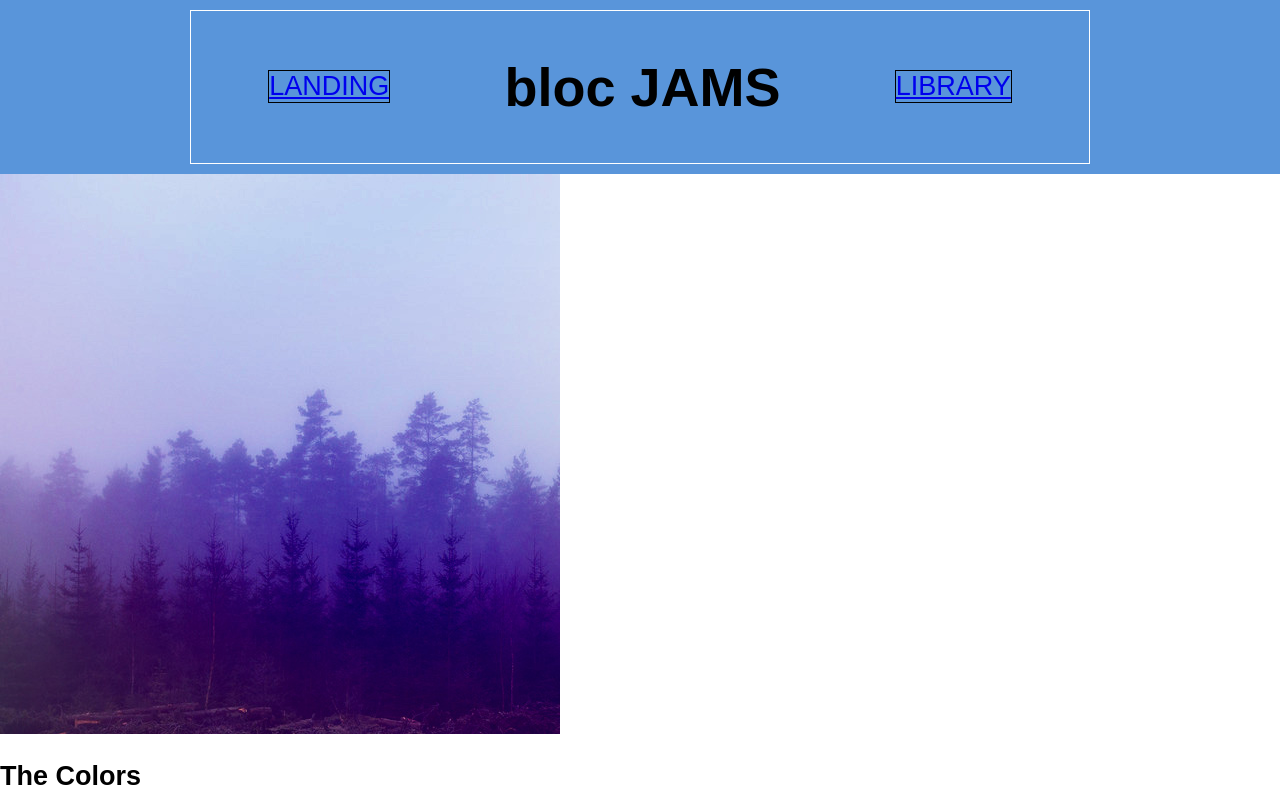
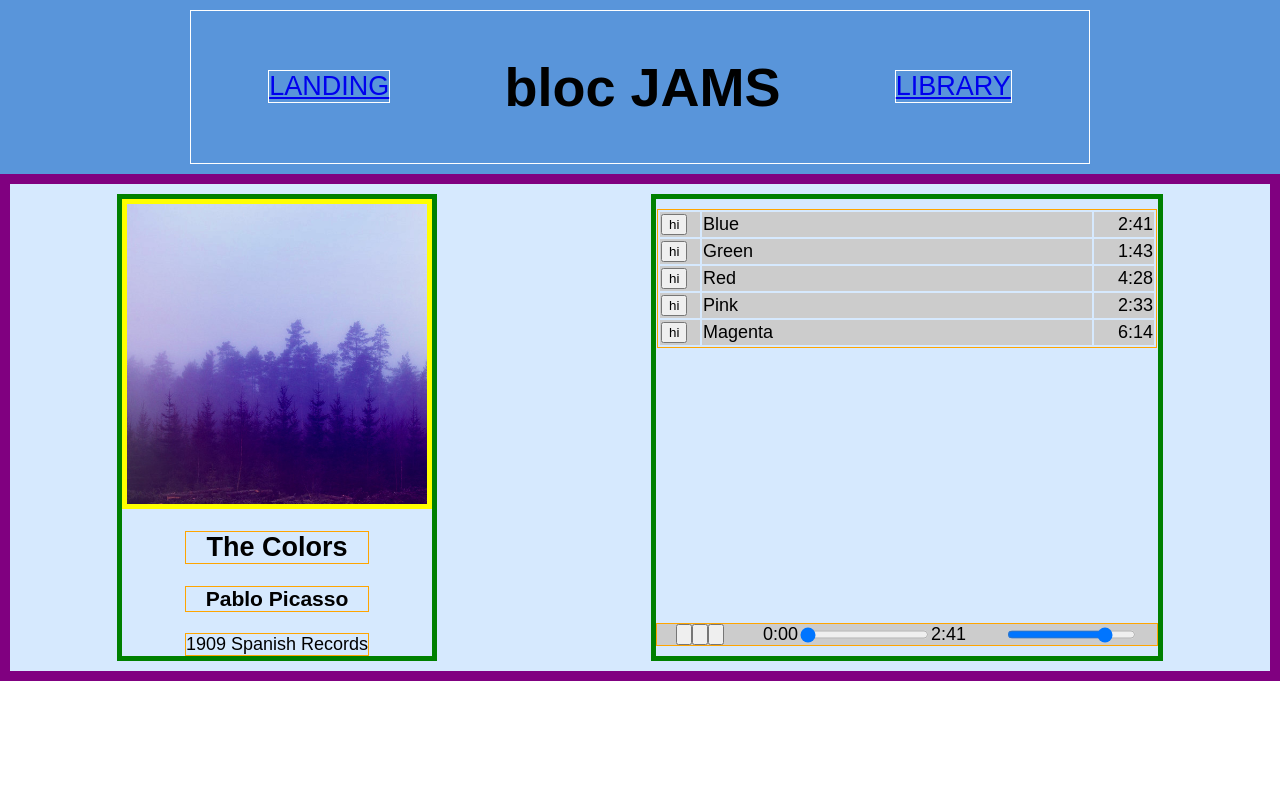
Before and after one commit to andyprickett/bloc-jams-react, a React (Create React App) app: page /album/the-colors in a window 1280 px wide. Shown: the top 800 px of the page. Built offline with nearby package versions, Linux system fonts and the light colour scheme; the HTML template or start-up script is replaced by a standard one.

Commit message:
Save work

```diff
--- a/src/App.css
+++ b/src/App.css
@@ -21,7 +21,7 @@ nav {
 }
 
 .nav-links {
-  border: 1px solid black;
+  border: 1px solid #FFFFFF;
   font-size: 1.5em;
 }
 
@@ -29,8 +29,105 @@ h1 {
   font-size: 3em;
 }
 
-.landing {
+.landing, .library {
   background-color: #D6E9FE;
+  display: flex;
+  flex-direction:column;
+}
+
+.hero-title {
+  border: 10px solid red;
+  display: flex;
+  justify-content: center;
+  align-items: center;
+  height: 100px;
+}
+
+.selling-points, .albums {
+  border: 10px solid purple;
+  display: flex;
+  flex-direction: column;
+  align-items: center;
+}
+
+.album-player {
+  border: 10px solid purple;
+  background-color: #D6E9FE;
+  display: flex;
+  justify-content: space-around;
+}
+
+.point, .album, #album-info {
+  border: 5px solid green;
+  display: flex;
+  flex-direction: column;
+  align-items: center;
+  margin: 10px 0;
+}
+
+#songlist-and-player {
+  border: 5px solid green;
+  display: flex;
+  flex-direction: column;
+  align-items: center;
+  justify-content: space-between;
+  margin: 10px 0;
+}
+
+.point-title,
+.point-description,
+.album-title,
+#album-title,
+.album-artist,
+.artist,
+.album-song-count,
+#release-info {
+  border: 1px solid orange;
   display: flex;
   justify-content: center;
 }
+
+.album-cover {
+  border: 5px solid yellow;
+  width: 300px;
+}
+
+#song-table {
+  display: flex;
+}
+#song-list, .player-bar {
+  border: 1px solid orange;
+  width: 500px;
+  margin: 10px 0;
+}
+
+#song-number-column,
+#song-title-column,
+#song-duration-column,
+.player-bar {
+  background: #CCC;
+}
+
+#song-number-column {
+  width: 40px;
+}
+
+#song-duration-column {
+  width: 60px;
+}
+
+.song {
+  height: 25px;
+}
+.song-duration {
+  text-align: right;
+}
+
+.player-bar {
+  display: flex;
+  justify-content: space-around;
+}
+
+#buttons, #time-control, #volume-control {
+  display: flex;
+}
--- a/src/components/Album.js
+++ b/src/components/Album.js
@@ -16,7 +16,8 @@ class Album extends Component {
       currentTime: 0,
       duration: album.songs[0].duration,
       isPlaying: false,
-      volume: 0.8
+      volume: 0.8,
+      button: "hi"
     };
 
     this.audioElement = document.createElement('audio');
@@ -74,6 +75,16 @@ class Album extends Component {
     }
   }
 
+  handleMouseOver() {
+    const buttonElement = <span className="ion-play"></span>;
+    this.setState({ button: buttonElement });
+  }
+
+  handleMouseOut(index) {
+    const buttonElement = <span className="song-number">{index + 1}</span>;
+    this.setState({ button: buttonElement });
+   }
+
   handlePrevClick() {
     const currentIndex = this.state.album.songs.findIndex(song => this.state.currentSong === song);
     const newIndex = Math.max(0, currentIndex - 1);
@@ -116,17 +127,25 @@ class Album extends Component {
     return `${minutes}:${seconds}`;
   }
 
+  //<span className="song-number">{index + 1}</span>
+  //<span className="ion-play"></span>
+  //<span className="ion-pause"></span>
+
   render() {
     return (
-      <section className="album">
+      <div className="album-player">
+
         <section id="album-info">
-          <img id="album-cover-art" src={this.state.album.albumCover} />
+          <img className="album-cover" src={this.state.album.albumCover} alt={this.state.album.title} />
           <div className="album-details">
             <h2 id="album-title">{this.state.album.title}</h2>
             <h3 className="artist">{this.state.album.artist}</h3>
             <div id="release-info">{this.state.album.releaseInfo}</div>
           </div>
         </section>
+
+        <section id="songlist-and-player">
+          <div id="song-table">
             <table id="song-list">
               <colgroup>
                 <col id="song-number-column" />
@@ -136,12 +155,10 @@ class Album extends Component {
               <tbody>
                 {
                   this.state.album.songs.map( (song, index) =>
-                <tr className="song" key={index} onClick={() => this.handleSongClick(song)} >
+                    <tr className="song" key={index} onClick={() => this.handleSongClick(song)} onMouseOver={() => this.handleMouseOver()} onMouseOut={() => this.handleMouseOut(index)} >
                       <td className="song-actions">
                         <button>
-                      <span className="song-number">{index + 1}</span>
-                      <span className="ion-play"></span>
-                      <span className="ion-pause"></span>
+                          {this.state.button}
                         </button>
                       </td>
                       <td className="song-title">{song.title}</td>
@@ -151,6 +168,8 @@ class Album extends Component {
                 }
               </tbody>
             </table>
+          </div>
+
           <PlayerBar
             isPlaying={this.state.isPlaying}
             currentSong={this.state.currentSong}
@@ -164,7 +183,9 @@ class Album extends Component {
             handleTimeChange={(e) => this.handleTimeChange(e)}
             handleVolumeChange={(e) => this.handleVolumeChange(e)}
           />
+
         </section>
+      </div>
     );
   }
 }
--- a/src/components/Library.js
+++ b/src/components/Library.js
@@ -11,16 +11,23 @@ class Library extends Component {
   render() {
     return (
       <section className="library">
+        <h2 className="hero-title">Albums</h2>
+        <section className="albums">
           {
             this.state.albums.map( (album, index) =>
+              <div className="album">
                 <Link to={`/album/${album.slug}`} key={index} >
-              <img src={album.albumCover} alt={album.title} />
-              <div>{album.title}</div>
-              <div>{album.artist}</div>
-              <div>{album.songs.length} songs</div>
+                  <img className="album-cover" src={album.albumCover} alt={album.title} />
                 </Link>
+                <div className="album-info">
+                  <div className="album-title">{album.title}</div>
+                  <div className="album-artist">{album.artist}</div>
+                  <div className="album-song-count">{album.songs.length} songs</div>
+                </div>
+              </div>
             )
           }
+        </section>
       </section>
     );
   }
--- a/src/components/PlayerBar.js
+++ b/src/components/PlayerBar.js
@@ -4,6 +4,7 @@ class PlayerBar extends Component {
   render() {
     return (
       <section className="player-bar">
+
         <section id="buttons">
           <button id="previous" onClick={this.props.handlePrevClick} >
             <span className="ion-skip-backward"></span>
@@ -15,6 +16,7 @@ class PlayerBar extends Component {
             <span className="ion-skip-forward"></span>
           </button>
         </section>
+
         <section id="time-control">
           <div className="current-time">{this.props.formatTime(this.props.currentTime)}</div>
           <input
@@ -28,6 +30,7 @@ class PlayerBar extends Component {
           />
           <div className="total-time">{this.props.formatTime(this.props.currentSong.duration)}</div>
         </section>
+
         <section id="volume-control">
           <div className="icon ion-volume-low"></div>
           <input
@@ -41,6 +44,7 @@ class PlayerBar extends Component {
           />
           <div className="icon ion-volume-high"></div>
         </section>
+
       </section>
     );
   }
```
Lines whose indentation alone changed are shown as unchanged.
